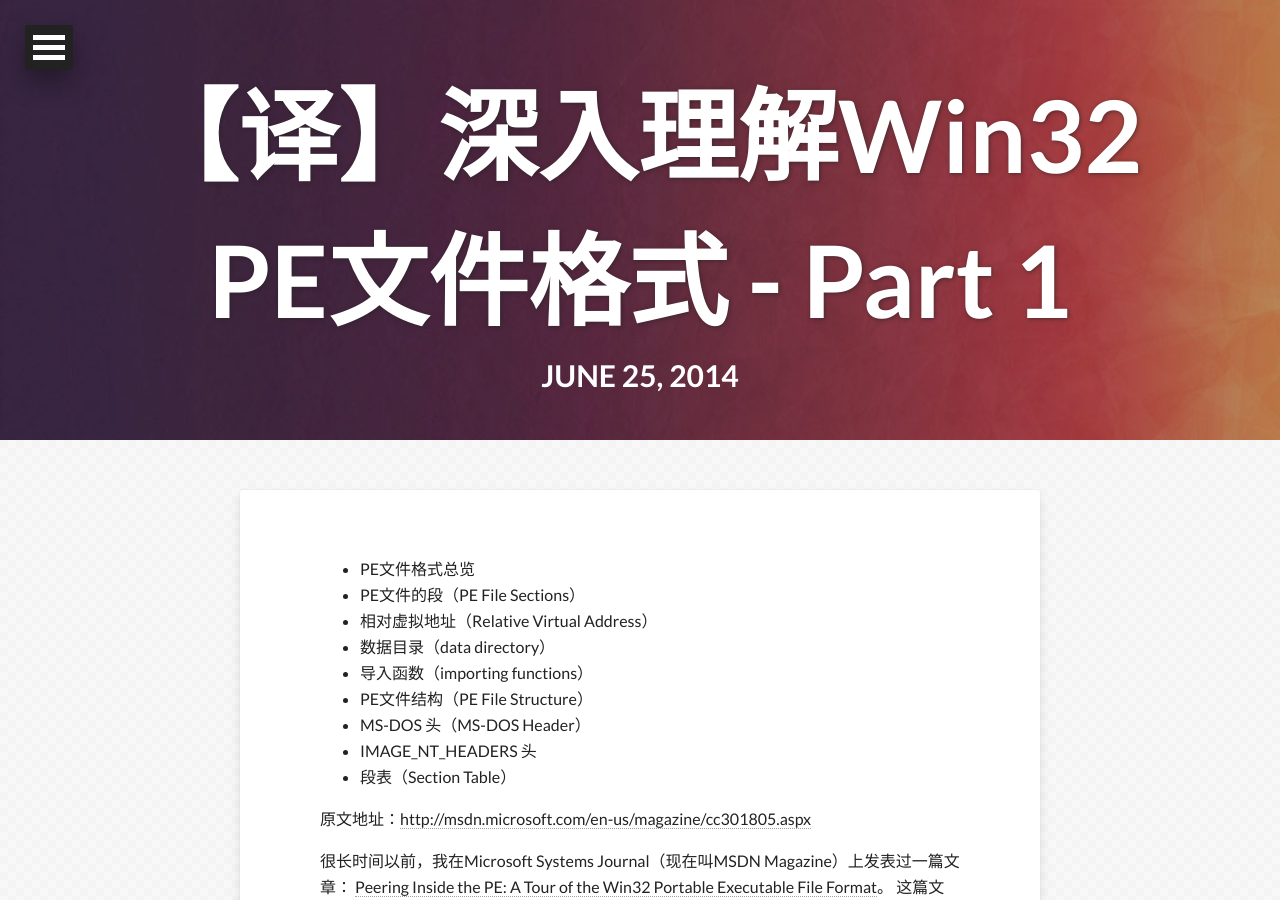
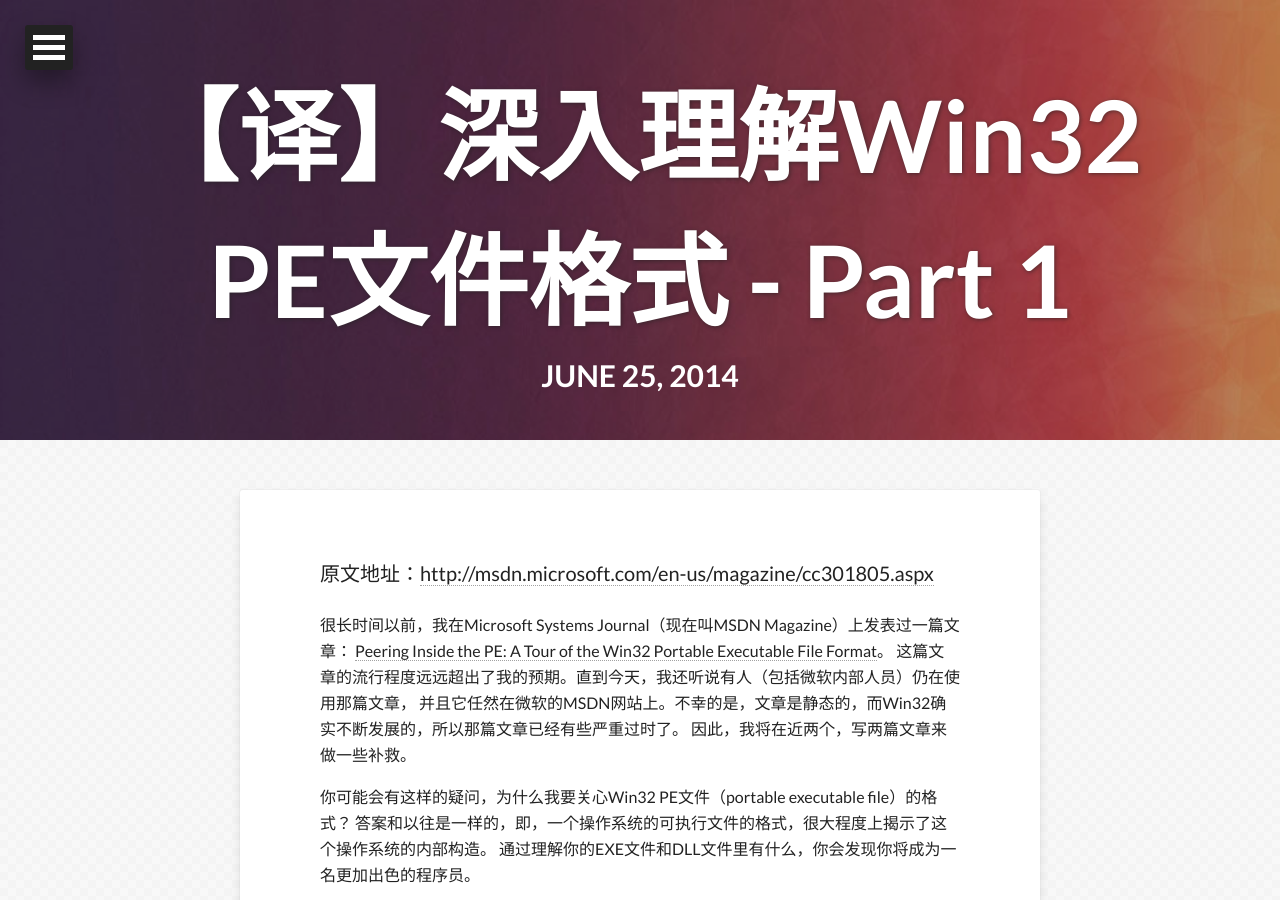
Before and after one commit to Jacksunwei/blog-hpstr-theme, a Jekyll site: the page built from _posts/2014-06-25-pe-file-1.md, in a window 1280 px wide and 900 px high. Built offline with Jekyll 4.4.1, drawn with Linux system fonts in a browser that asks for light colours; nearby versions of some CDN libraries; comment, search, counter and statistics services are not loaded.

Commit message:
remove toc

```diff
--- a/_posts/2014-06-25-pe-file-1.md
+++ b/_posts/2014-06-25-pe-file-1.md
@@ -10,20 +10,6 @@
 comments: true
 share: true
 ---
-
-<!-- MarkdownTOC -->
-
-- PE文件格式总览
-- PE文件的段（PE File Sections）
-- 相对虚拟地址（Relative Virtual Address）
-- 数据目录（data directory）
-- 导入函数（importing functions）
-- PE文件结构（PE File Structure）
-- MS-DOS 头（MS-DOS Header）
-- IMAGE_NT_HEADERS 头
-- 段表（Section Table）
-
-<!-- /MarkdownTOC -->
 
 原文地址：[http://msdn.microsoft.com/en-us/magazine/cc301805.aspx](http://msdn.microsoft.com/en-us/magazine/cc301805.aspx)
 
```
